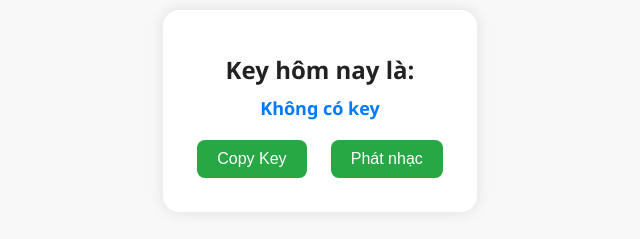
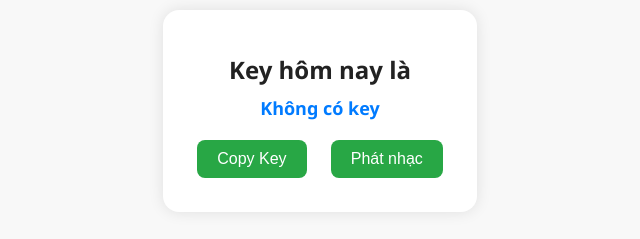
Before and after one commit to HubsvVnMindus/hungkeytool, a plain HTML site: page index.html in a window 1280 px wide. Shown: the part 256-495 px from the top of the page, 320-960 px from the left. Drawn offline with Linux system fonts and the light colour scheme.

Commit message:
Update index.html

```diff
--- a/index.html
+++ b/index.html
@@ -3,7 +3,7 @@
 <head>
   <meta charset="UTF-8">
   <meta name="viewport" content="width=device-width, initial-scale=1.0">
-  <title>Hung Tool - Key Hôm Nay</title>
+  <title>Key Hung tool Hôm Nay</title>
   <link rel="stylesheet" href="style.css">
   <style>
     body {
@@ -57,7 +57,7 @@
 <body>
 
   <div class="container">
-    <h2>Key hôm nay là:</h2>
+    <h2>Key hôm nay là </h2>
     <div class="key" id="keyDisplay">Đang lấy key...</div>
     <button onclick="copyKey()">Copy Key</button>
     <button onclick="toggleMusic()" id="musicBtn">Phát nhạc</button>
```
